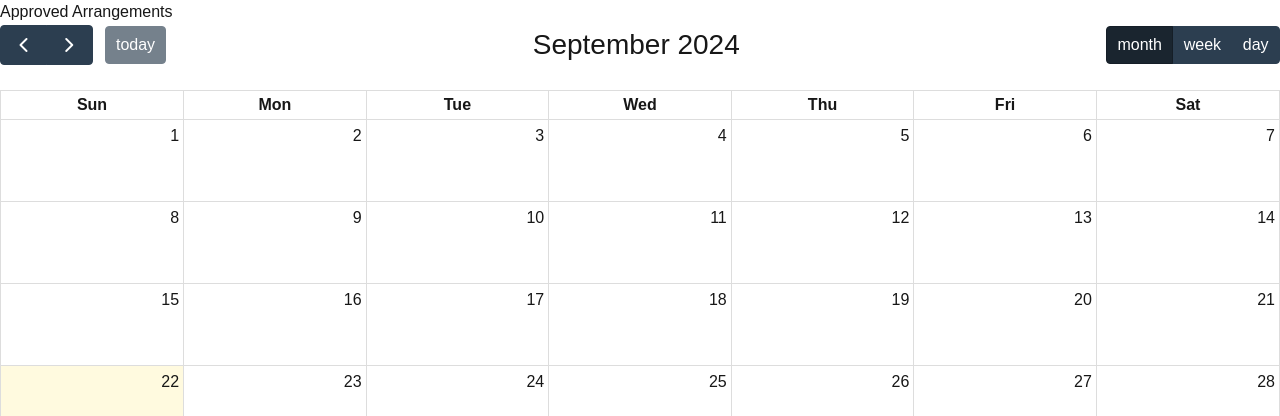
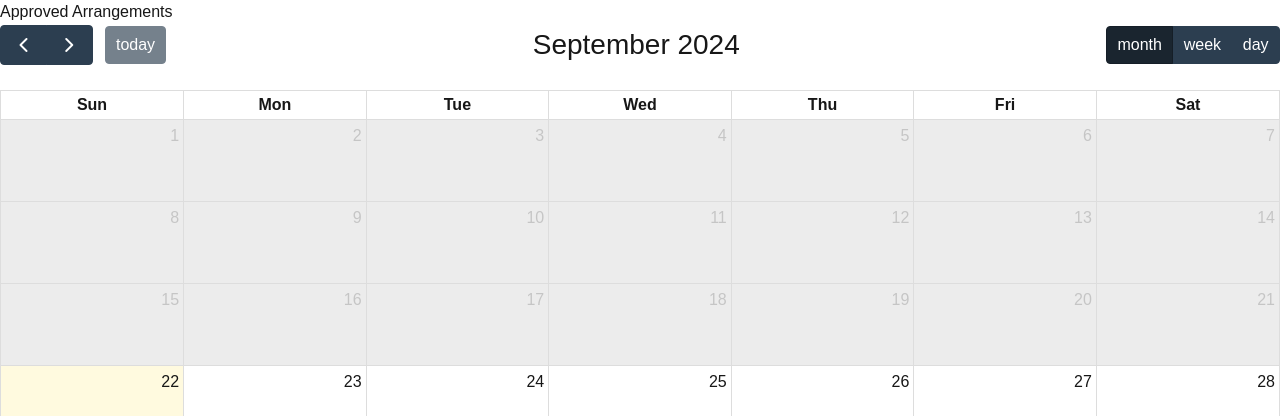
Before and after one commit to 0gw0/SPM-G8T3, a Next.js app: page /applications in a window 1280 px wide. Shown: the top 416 px of the page. Built offline with nearby package versions, Linux system fonts and the light colour scheme; no server answers; the database is empty.

Commit message:
style(globals): added styles for application calendar front-end

```diff
--- a/app/globals.css
+++ b/app/globals.css
@@ -25,3 +25,20 @@ body {
         text-wrap: balance;
     }
 }
+
+.disabled-date {
+    background-color: #e0e0e0 !important; /* Lighter grey for better visibility */
+    color: #a0a0a0 !important; /* Grey text color */
+    pointer-events: none; /* Prevents clicking */
+    opacity: 0.6; /* Further dims the date */
+}
+
+.selected-date {
+    background-color: #28a745 !important;
+    color: white !important;
+}
+
+/* Optional: Change cursor to not-allowed for disabled dates */
+.disabled-date .fc-daygrid-day-number {
+    cursor: not-allowed;
+}
```
Lines whose indentation alone changed are shown as unchanged.
